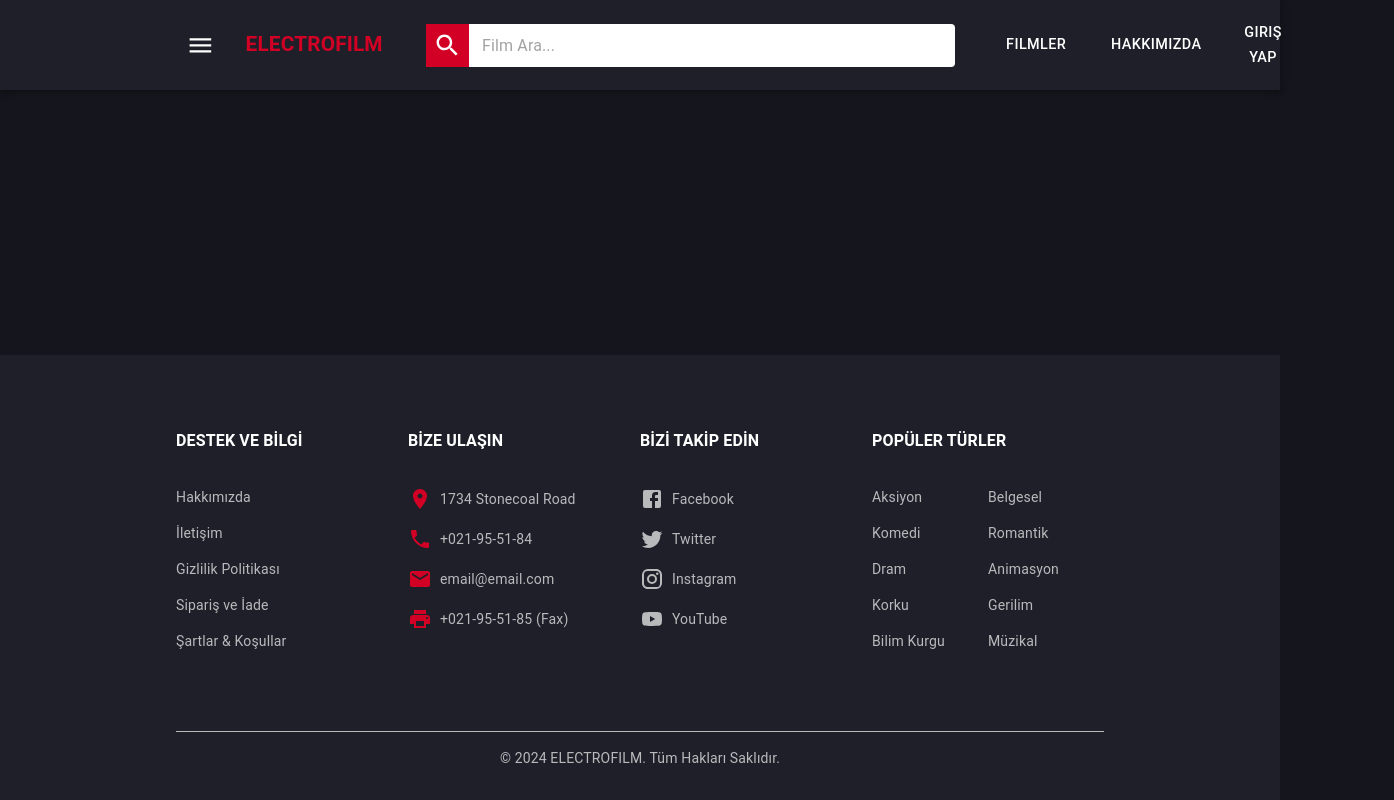
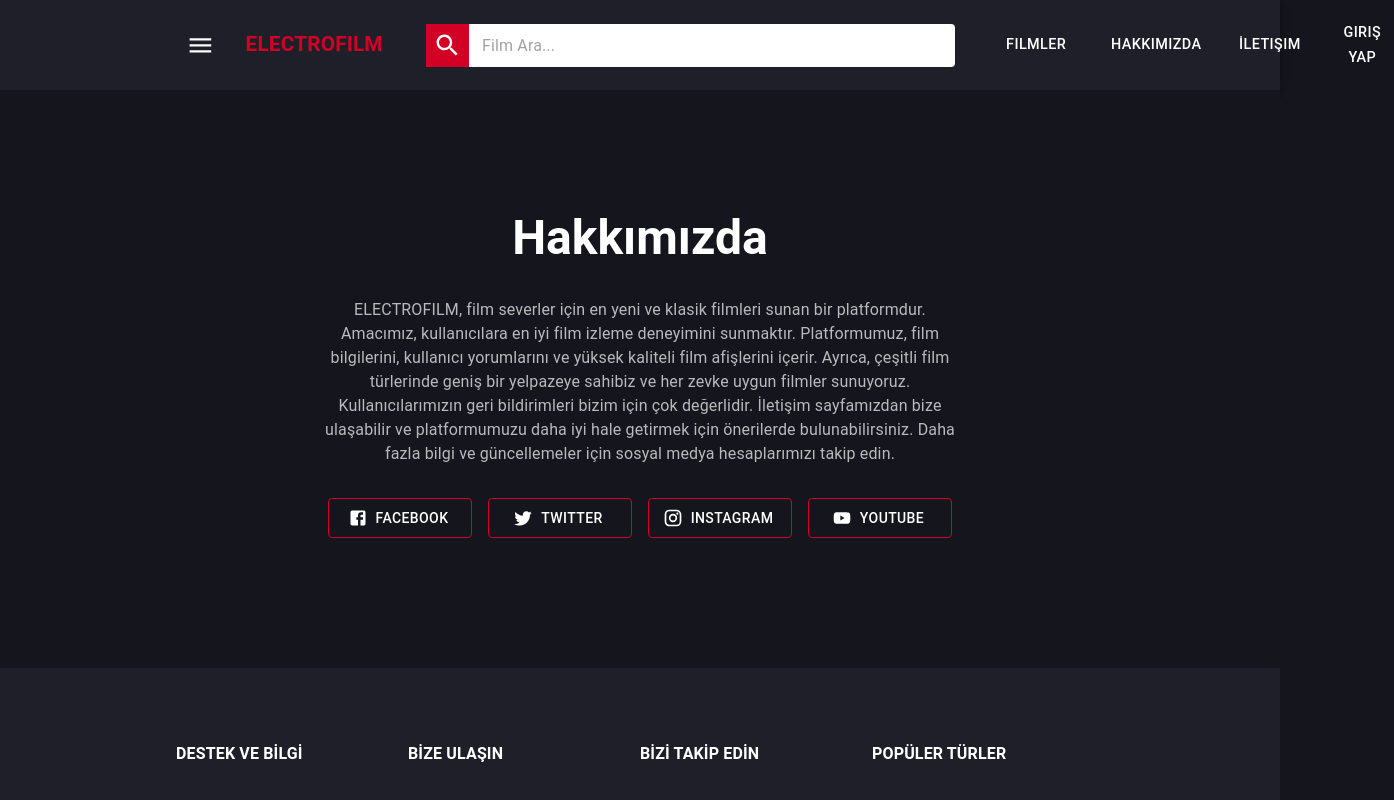
Before and after one commit to safakcivelek/film-management-frontend, a React (Create React App) app: page /aboutus in a window 1280 px wide. Shown: the top 800 px of the page, 1394 px wide, since content can reach past the window. Built offline with nearby package versions, Linux system fonts and the light colour scheme.

Commit message:
feat: Designed and added the About Us and Contact Us pages.

```diff
--- a/src/App.js
+++ b/src/App.js
@@ -9,6 +9,8 @@
 import FilmDetail from './components/filmDetail/filmDetail';
 import Register from './components/auth/register';
 import Login from './components/auth/login';
+import AboutUs from './components/about/aboutUs';
+import ContactUs from './components/contact/contactUs';
 
 function App() {
   return (
@@ -25,6 +27,8 @@
             <Route path="/film/:id" element={<FilmDetail />} />
             <Route path="/login" element={<Login />} />
             <Route path="/register" element={<Register />} />
+            <Route path="/aboutus" element={<AboutUs />} />
+            <Route path="/contactus" element={<ContactUs />} />
           </Routes>
         </main>
 
--- /dev/null
+++ b/src/components/about/aboutUs.jsx
@@ -0,0 +1,57 @@
+import React from 'react';
+import { Box, Typography, Button, Grid } from '@mui/material';
+import FacebookIcon from '@mui/icons-material/Facebook';
+import TwitterIcon from '@mui/icons-material/Twitter';
+import InstagramIcon from '@mui/icons-material/Instagram';
+import YouTubeIcon from '@mui/icons-material/YouTube';
+
+const SocialButton = ({ icon: Icon, label, href }) => (
+  <Button
+    variant="outlined"
+    startIcon={<Icon />}
+    href={href}
+    target="_blank"
+    sx={{
+      color: 'white',
+      borderColor: '#D10024',
+      marginBottom: '10px',
+      width: '100%', // Full width
+      height: '40px', // Reduced height
+      fontSize: '14px', // Reduced font size
+      '&:hover': {
+        backgroundColor: '#D10024',
+        color: 'white',
+        borderColor: '#B0001B',
+      },
+    }}
+  >
+    {label}
+  </Button>
+);
+
+const AboutUs = () => {
+  return (
+    <Box sx={{ display: 'flex', flexDirection: 'column', alignItems: 'center', backgroundColor: '#15161D', paddingTop: '120px', paddingBottom: '120px', position: 'relative' }}>
+      <Typography variant="h3" sx={{ mb: 4, color: 'white', fontWeight: 'bold' }}>Hakkımızda</Typography>
+      <Typography variant="body1" sx={{ mb: 4, color: 'rgba(255, 255, 255, 0.7)', textAlign: 'center', width: '50%' }}>
+        ELECTROFILM, film severler için en yeni ve klasik filmleri sunan bir platformdur. Amacımız, kullanıcılara en iyi film izleme deneyimini sunmaktır. Platformumuz, film bilgilerini, kullanıcı yorumlarını ve yüksek kaliteli film afişlerini içerir. Ayrıca, çeşitli film türlerinde geniş bir yelpazeye sahibiz ve her zevke uygun filmler sunuyoruz. Kullanıcılarımızın geri bildirimleri bizim için çok değerlidir. İletişim sayfamızdan bize ulaşabilir ve platformumuzu daha iyi hale getirmek için önerilerde bulunabilirsiniz. Daha fazla bilgi ve güncellemeler için sosyal medya hesaplarımızı takip edin.
+      </Typography>
+      <Grid container spacing={2} justifyContent="center" sx={{ width: '50%' }}>
+        <Grid item xs={12} sm={6} md={3}>
+          <SocialButton icon={FacebookIcon} label="Facebook" href="https://www.facebook.com" />
+        </Grid>
+        <Grid item xs={12} sm={6} md={3}>
+          <SocialButton icon={TwitterIcon} label="Twitter" href="https://www.twitter.com" />
+        </Grid>
+        <Grid item xs={12} sm={6} md={3}>
+          <SocialButton icon={InstagramIcon} label="Instagram" href="https://www.instagram.com" />
+        </Grid>
+        <Grid item xs={12} sm={6} md={3}>
+          <SocialButton icon={YouTubeIcon} label="YouTube" href="https://www.youtube.com" />
+        </Grid>
+      </Grid>
+    </Box>
+  );
+};
+
+export default AboutUs;
--- a/src/components/auth/register.jsx
+++ b/src/components/auth/register.jsx
@@ -100,7 +100,7 @@
     <Box sx={{ display: 'flex', flexDirection: 'column', alignItems: 'center', backgroundColor: '#15161D' }}>
       <Box sx={{ flex: 1, minHeight: '100px' }} />
       <StyledContainer>
-        <Typography variant="h4" sx={{ mb: 7, color: '#D10024', fontWeight: 'bold' }}>Hesabını Oluştur</Typography>
+        <Typography variant="h4" sx={{ mb: 7, color: '#D10024' }}>Hesabını Oluştur</Typography>
         <StyledTextField
           label="Email"
           type="email"
--- /dev/null
+++ b/src/components/contact/contactUs.jsx
@@ -0,0 +1,88 @@
+import React from 'react';
+import { Box, Container, Typography, Button, TextField, Grid } from '@mui/material';
+import { styled } from '@mui/system';
+
+const ContactContainer = styled(Container)({
+  backgroundColor: '#1E1F29',
+  color: 'white',
+  padding: '24px',
+  borderRadius: '8px',
+  border: '1px solid silver',
+  marginTop: '50px',
+  marginBottom: '50px',
+});
+
+const StyledTextField = styled(TextField)({
+  backgroundColor: '#15161D',
+  marginBottom: '20px',
+  width: '100%',
+  '& .MuiInputBase-root': {
+    color: 'white',
+  },
+  '& .MuiInputLabel-root': {
+    color: 'rgba(255, 255, 255, 0.7)',
+  },
+  '& .MuiOutlinedInput-root': {
+    '& fieldset': {
+      borderColor: 'rgba(255, 255, 255, 0.3)',
+    },
+    '&:hover fieldset': {
+      borderColor: 'rgba(255, 255, 255, 0.5)',
+    },
+    '&.Mui-focused fieldset': {
+      borderColor: 'rgba(255, 255, 255, 0.7)',
+    },
+  },
+});
+
+const ContactUs = () => {
+  return (
+    <Box sx={{ display: 'flex', flexDirection: 'column', alignItems: 'center', backgroundColor: '#15161D', paddingTop: '50px', paddingBottom: '50px' }}>
+      <Typography variant="h3" sx={{ mb: 4, color: 'white', fontWeight: 'bold' }}>İletişim</Typography>
+      <ContactContainer maxWidth="md">
+        <Grid container spacing={4}>
+          <Grid item xs={12} md={6}>
+            <StyledTextField label="Adınız" variant="outlined" />
+            <StyledTextField label="Email" variant="outlined" />
+            <StyledTextField label="Mesajınız" variant="outlined" multiline rows={4} />
+            <Button
+              variant="contained"
+              sx={{
+                backgroundColor: '#D10024',
+                color: 'white',
+                width: '100%',
+                '&:hover': {
+                  backgroundColor: '#B0001B',
+                },
+              }}
+            >
+              Gönder
+            </Button>
+          </Grid>
+          <Grid item xs={12} md={6}>
+            <Box
+              sx={{
+                width: '100%',
+                height: '100%',
+                borderRadius: '8px',
+                overflow: 'hidden',
+                boxShadow: '0 4px 8px rgba(0, 0, 0, 0.1)',
+              }}
+            >
+              <iframe
+                src="https://www.google.com/maps/embed?pb=!1m18!1m12!1m3!1d25164.530059501424!2d28.9783585707882!3d41.00823761964757!2m3!1f0!2f0!3f0!3m2!1i1024!2i768!4f13.1!3m3!1m2!1s0x14cabb3a2d3d1b17%3A0x7b8e0e54edc3f3a2!2sGalata%20Kulesi%2C%20Bereketzade%2C%20Galata%20Kulesi%20Sk.%2C%20Beyo%C4%9Flu%2C%20%C4%B0stanbul%2C%20T%C3%BCrkiye!5e0!3m2!1str!2sus!4v1618326897326!5m2!1str!2sus"
+                width="100%"
+                height="100%"
+                allowFullScreen=""
+                loading="lazy"
+                style={{ border: 0 }}
+              ></iframe>
+            </Box>
+          </Grid>
+        </Grid>
+      </ContactContainer>
+    </Box>
+  );
+};
+
+export default ContactUs;
--- a/src/components/navbar/Navbar.jsx
+++ b/src/components/navbar/Navbar.jsx
@@ -80,6 +80,9 @@
         </ListItem>
         <ListItem button component={Link} to="/aboutus">
           <ListItemText primary="Hakkımızda" sx={{ fontSize: '0.9rem' }} />
+        </ListItem>
+        <ListItem button component={Link} to="/contactus">
+          <ListItemText primary="İletişim" sx={{ fontSize: '0.9rem' }} />
         </ListItem>
         <ListItem button component={Link} to="/login">
           <ListItemText primary="Giriş Yap" sx={{ fontSize: '0.9rem' }} />
@@ -169,6 +172,7 @@
               <>
                 <Button color="inherit" sx={{ ml: 1.8, mr: 3.6, fontSize: '0.9rem' }}><Link to="/films" style={{ textDecoration: 'none', color: 'inherit' }}>Filmler</Link></Button>
                 <Button color="inherit" sx={{ mr: 2.7, fontSize: '0.9rem' }}><Link to="/aboutus" style={{ textDecoration: 'none', color: 'inherit' }}>Hakkımızda</Link></Button>
+                <Button color="inherit" sx={{ mr: 2.7, fontSize: '0.9rem' }}><Link to="/contactus" style={{ textDecoration: 'none', color: 'inherit' }}>İletişim</Link></Button>
               </>
             )}
           </Box>
--- a/src/data/fakeFilms.js
+++ b/src/data/fakeFilms.js
@@ -1,7 +1,8 @@
 const fakeFilms = [
   { id: 1, title: 'Inception', description: 'A thief who steals corporate secrets through the use of dream-sharing technology.A thief who steals corporate secrets through the use of dream-sharing technology.A thief who steals corporate secrets through the use of dream-sharing technology.', image: 'https://m.media-amazon.com/images/I/51zUbui+gbL._AC_.jpg', genre: 'Bilim Kurgu', year: '2010 - 2019', duration: 'Orta (90 - 150 dk)', imdb: '8.8',videoUrl: 'https://www.youtube.com/embed/8hP9D6kZseM',director: 'Christopher Nolan',
     actors: ['Leonardo DiCaprio', 'Joseph Gordon-Levitt', 'Ellen Page'], },
-  { id: 2, title: 'The Godfather', description: 'The aging patriarch of an organized crime dynasty transfers control of his clandestine empire to his reluctant son.', image: 'images/image2.jpg', genre: 'Dram', year: '1972', duration: 'Uzun (150+ dk)', imdb: '9.2' },
+  { id: 2, title: 'The Godfather', description: 'The aging patriarch of an organized crime dynasty transfers control of his clandestine empire to his reluctant son.', image: 'https://media.gettyimages.com/id/1423176386/photo/italian-actor-salvatore-corsitto-kisses-the-hand-of-american-actor-marlon-brando-in-a-scene.jpg?s=612x612&w=0&k=20&c=M1sXszCIfMDB8kb4FEBntnjwNY31PYy90CXmKFjXio0=', genre: 'Dram', year: '1972', duration: 'Uzun (150+ dk)', imdb: '9.2', videoUrl: 'https://www.youtube.com/embed/UaVTIH8mujA',director: 'Christopher Nolan',
+    actors: ['Leonardo DiCaprio', 'Joseph Gordon-Levitt', 'Ellen Page'], },
   { id: 3, title: 'The Dark Knight', description: 'When the menace known as the Joker emerges from his mysterious past, he wreaks havoc and chaos on the people of Gotham.', image: 'images/image3.jpg', genre: 'Aksiyon', year: '2008', duration: 'Uzun (150+ dk)', imdb: '9.0' },
   { id: 4, title: 'Pulp Fiction', description: 'The lives of two mob hitmen, a boxer, a gangster and his wife intertwine in four tales of violence and redemption.', image: 'images/image4.jpg', genre: 'Komedi', year: '1994', duration: 'Uzun (150+ dk)', imdb: '8.9' },
   { id: 5, title: 'The Shawshank Redemption', description: 'Two imprisoned men bond over a number of years, finding solace and eventual redemption through acts of common decency.', image: 'images/image5.jpg', genre: 'Dram', year: '1994', duration: 'Uzun (150+ dk)', imdb: '9.3' },
```
